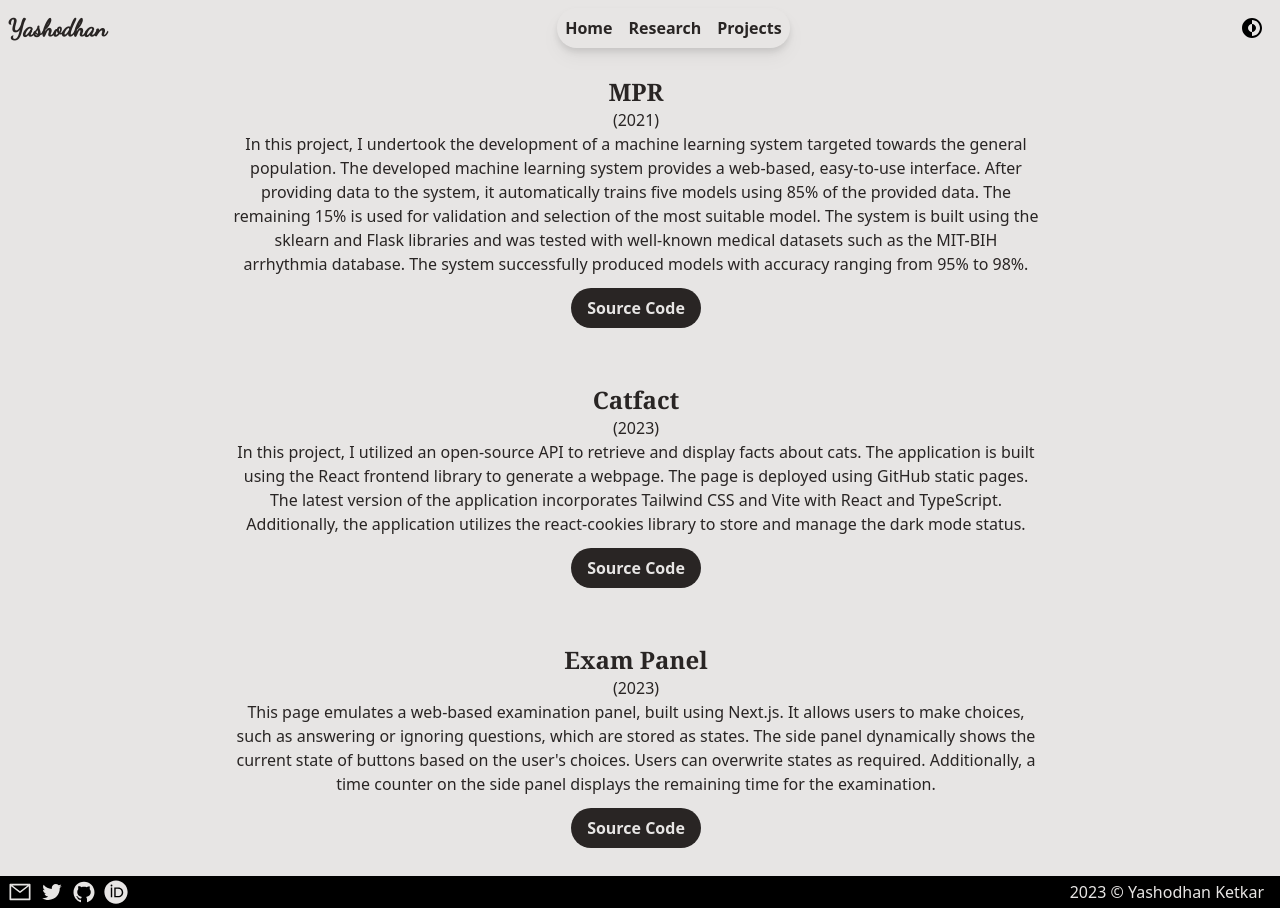
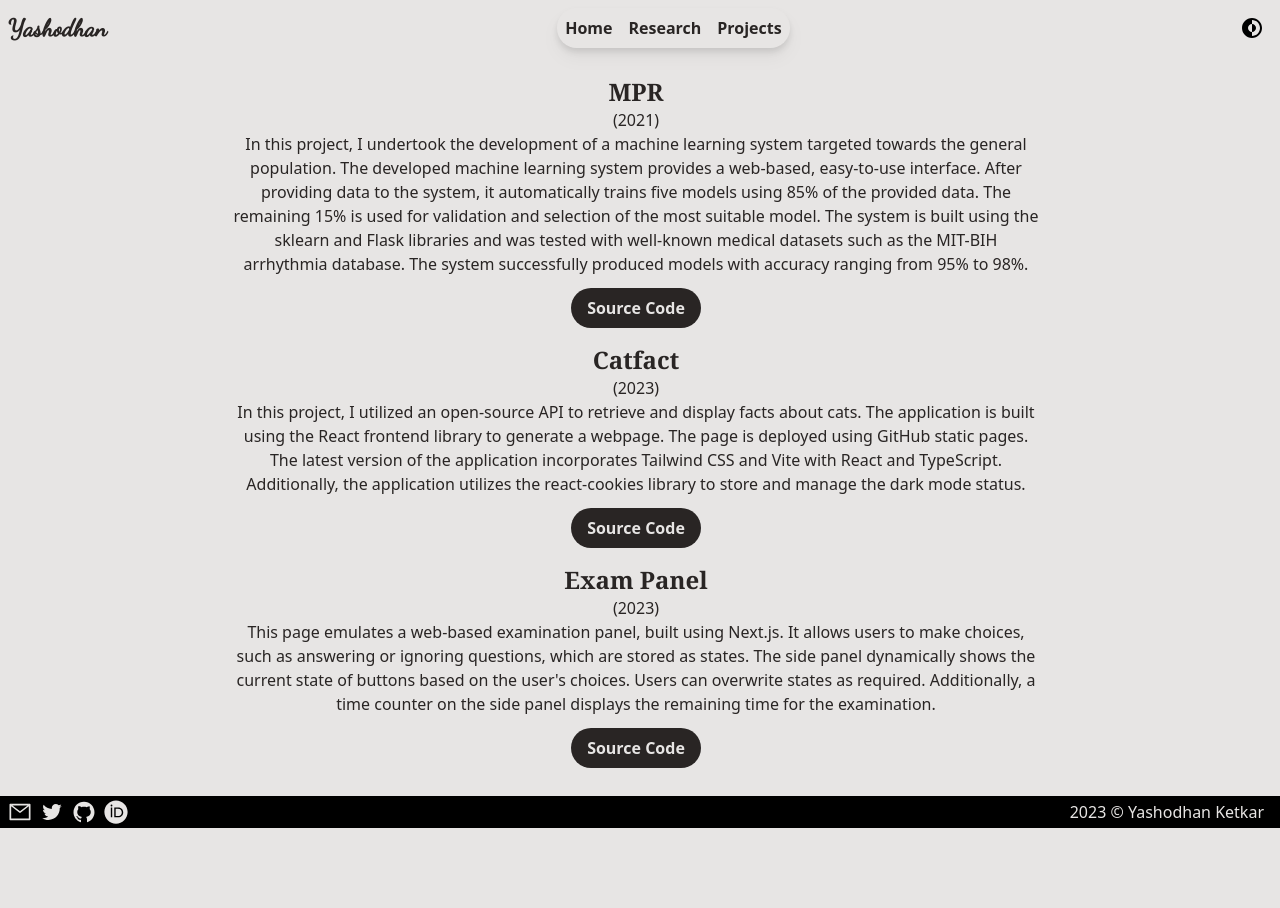
Before and after one commit to yashodhanketkar/me, a React (Vite) app: page /projects in a window 1280 px wide. After the commit the page ends 828 px from the top, so only its background shows below. Built offline with nearby package versions, Linux system fonts and the light colour scheme; a web font is replaced by a local one.

Commit message:
fix: fixed margins/paddings and borders

```diff
--- a/src/pages/home/profile.tsx
+++ b/src/pages/home/profile.tsx
@@ -18,14 +18,14 @@ export const ProfileCard = () => {
         <div className="flex flex-col items-center justify-around w-full gap-2 lg:flex-row">
           <Link
             to="/"
-            className="text-white bg-stone-800 hover:bg-stone-700 profile-links"
+            className="text-white bg-stone-800 hover:bg-stone-700 profile-links ring-0"
           >
             <AiFillGithub size={20} className="block md:hidden" />
             GitHub
           </Link>
           <Link
             to="/"
-            className="text-white bg-blue-600 hover:bg-blue-500 profile-links"
+            className="text-white bg-blue-600 hover:bg-blue-500 profile-links ring-0"
           >
             <AiFillLinkedin size={20} className="block md:hidden" />
             <span>LinkedIn</span>
--- a/src/pages/projects/index.tsx
+++ b/src/pages/projects/index.tsx
@@ -3,7 +3,7 @@ import { ProjectCard } from "./project";
 
 export const ProjectPage = () => {
   return (
-    <div className="flex flex-wrap flex-1 w-full justify-evenly gap-y-4">
+    <div className="flex flex-wrap flex-1 w-full mt-10 mb-10 justify-evenly gap-y-4 xl:gap-y-2 xl:mt-4 xl:mb-4">
       {projectWorks.map((projectWork: IProjectWork, i: number) => (
         <ProjectCard projectWork={projectWork} key={i} />
       ))}
--- a/src/pages/projects/project.tsx
+++ b/src/pages/projects/project.tsx
@@ -7,7 +7,7 @@ interface IProjectCard {
 export const ProjectCard = (props: IProjectCard) => {
   const { projectWork } = props;
   return (
-    <div className="flex flex-col items-center w-full gap-1 p-4 text-center shadow-lg sm:w-11/12 lg:w-2/3 lg:shadow-none rounded-xl ring-1 lg:ring-0 ring-slate-600/10 dark:ring-stone-200/10 shadow-slate-600/25 dark:shadow-stone-400/10">
+    <div className="flex flex-col items-center w-full gap-1 px-4 py-4 text-center shadow-lg lg:py-0 sm:w-11/12 lg:w-2/3 lg:shadow-none rounded-xl ring-1 lg:ring-0 ring-slate-600/10 dark:ring-stone-200/10 shadow-slate-600/25 dark:shadow-stone-400/10">
       <div className="flex-1">
         <h1 className="font-serif text-2xl font-semibold">
           {projectWork.name}
@@ -26,5 +26,3 @@ export const ProjectCard = (props: IProjectCard) => {
     </div>
   );
 };
-
-// @apply bg-stone-200 text-stone-800 dark:bg-slate-800 dark:text-slate-200 overflow-x-hidden;
```
